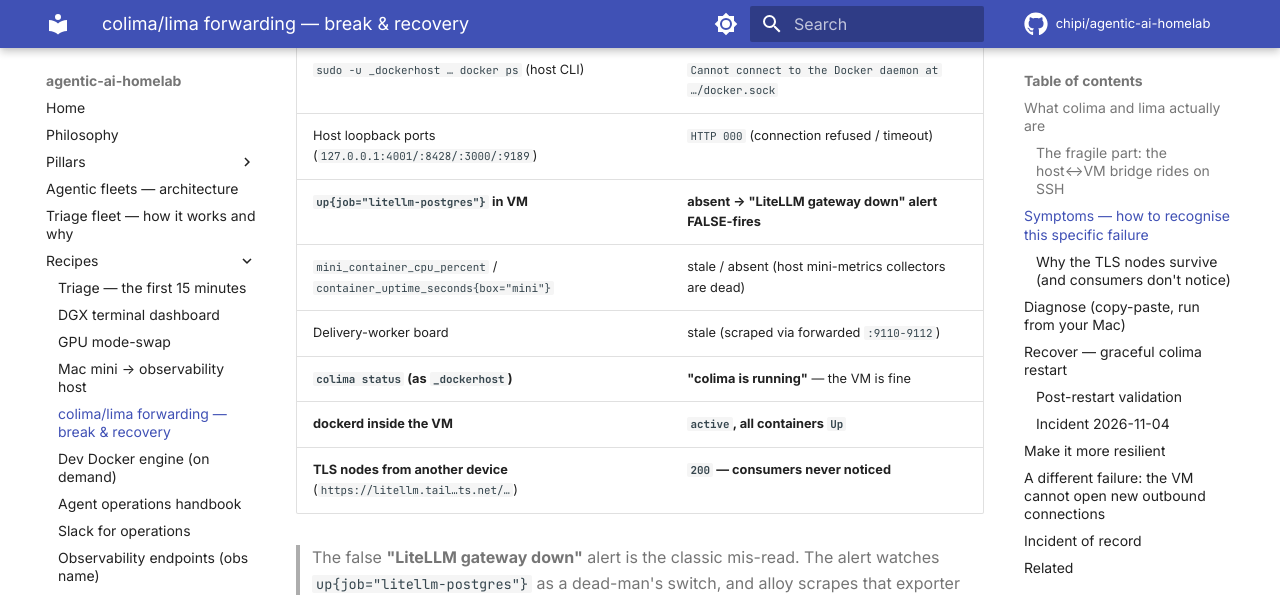
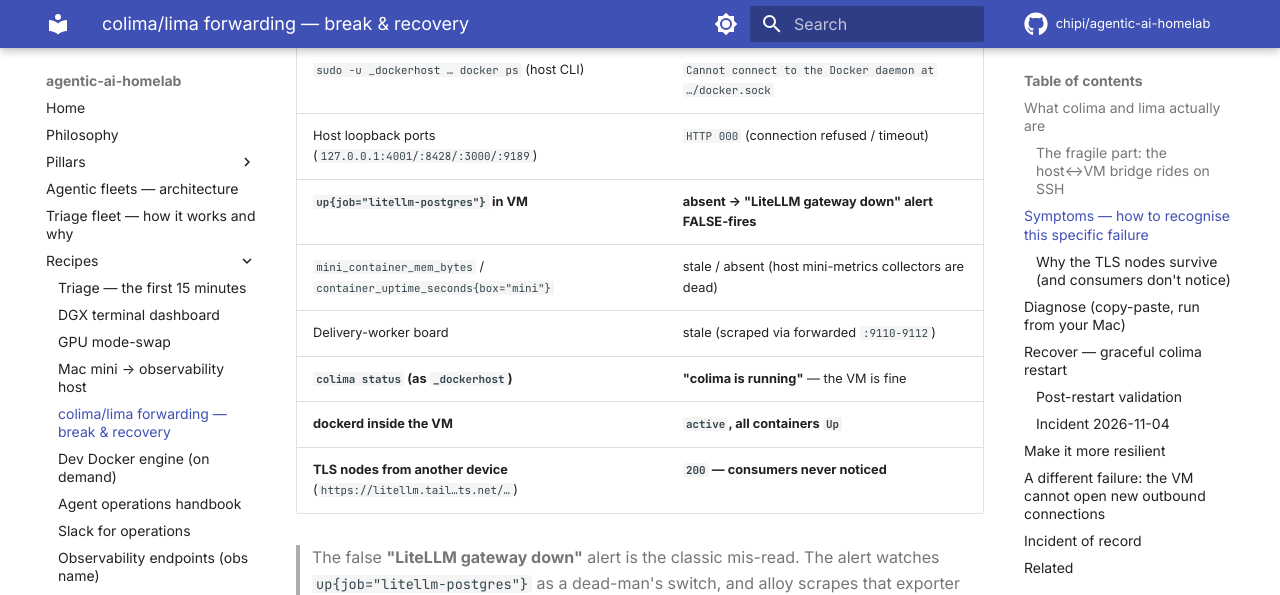
Before and after one commit to chipi/agentic-ai-homelab, an MkDocs documentation site: the page built from docs/recipes/colima-lima-forwarding-recovery.md, in a window 1280 px wide and 900 px high, scrolled down 2160 px. Shown: the top 595 px of the window. Built offline with MkDocs 1.6.1 and Material for MkDocs 9.7.7, drawn with Linux system fonts in a browser that asks for light colours; comment, search, counter and statistics services are not loaded; some of the changed text lies outside the part shown.

Commit message:
fix(mini-metrics): container CPU from the cgroup counter, not docker stats' percent
`docker stats --no-stream` overstated container CPU on the mini: on 2026-11-06 it showed
langfuse-clickhouse-1 at 95% (7-day average 76%) under a cpu.max of 0.5 core, where the cgroup's
own cpu.stat gave 0.50 cores over 50 h; summed over all containers it reached 399% while the host
used ~3.5 cores in total. push.sh now pushes mini_container_cpu_seconds_total{name}, the Docker
API's one-shot cpu_stats.cpu_usage.total_usage (equal to the cgroup's usage_usec: 89,163.9 s vs
89,165.0 s read a moment apart; it works for distroless containers too), every 3rd loop (~1 min).
mini_container_cpu_percent is no longer pushed; the hub's container tables use
rate(mini_container_cpu_seconds_total[5m])*100, and the docs and the colima recovery recipe name
the new series (mem_bytes as the freshness signal there). Analyses that ranked containers by the
old series overstated them.

Hub tests: test_page, test_status, test_uptime, test_hetzner_bar, test_provider_bar PASS.

Co-Authored-By: Claude Opus 5.5 <noreply@anthropic.com>
Claude-Session: https://claude.ai/code/session_014cvkLD8epJwhe86ejKbRAL

````diff
--- a/docs/recipes/colima-lima-forwarding-recovery.md
+++ b/docs/recipes/colima-lima-forwarding-recovery.md
@@ -92,7 +92,7 @@ crucially **real consumers are unaffected**:
 | `sudo -u _dockerhost … docker ps` (host CLI) | `Cannot connect to the Docker daemon at …/docker.sock` |
 | Host loopback ports (`127.0.0.1:4001/:8428/:3000/:9189`) | `HTTP 000` (connection refused / timeout) |
 | **`up{job="litellm-postgres"}` in VM** | **absent → "LiteLLM gateway down" alert FALSE-fires** |
-| `mini_container_cpu_percent` / `container_uptime_seconds{box="mini"}` | stale / absent (host mini-metrics collectors are dead) |
+| `mini_container_mem_bytes` / `container_uptime_seconds{box="mini"}` | stale / absent (host mini-metrics collectors are dead) |
 | Delivery-worker board | stale (scraped via forwarded `:9110-9112`) |
 | **`colima status` (as `_dockerhost`)** | **"colima is running"** — the VM is fine |
 | **dockerd inside the VM** | **`active`, all containers `Up`** |
@@ -178,7 +178,7 @@ ssh ops@dgx-llm-1 '
 ```
 
 Green = litellm `200` from the DGX, `up{job="litellm-postgres"}` back to `1`
-(the false alert clears), and `mini_container_cpu_percent` fresh again.
+(the false alert clears), and `mini_container_mem_bytes` fresh again.
 
 ---
 
````
Also changed, not shown: infra/mini-metrics/README.md (+1 -1 lines), infra/observability/hosts/homelab/README.md (+2 -2 lines), 2 other files.
